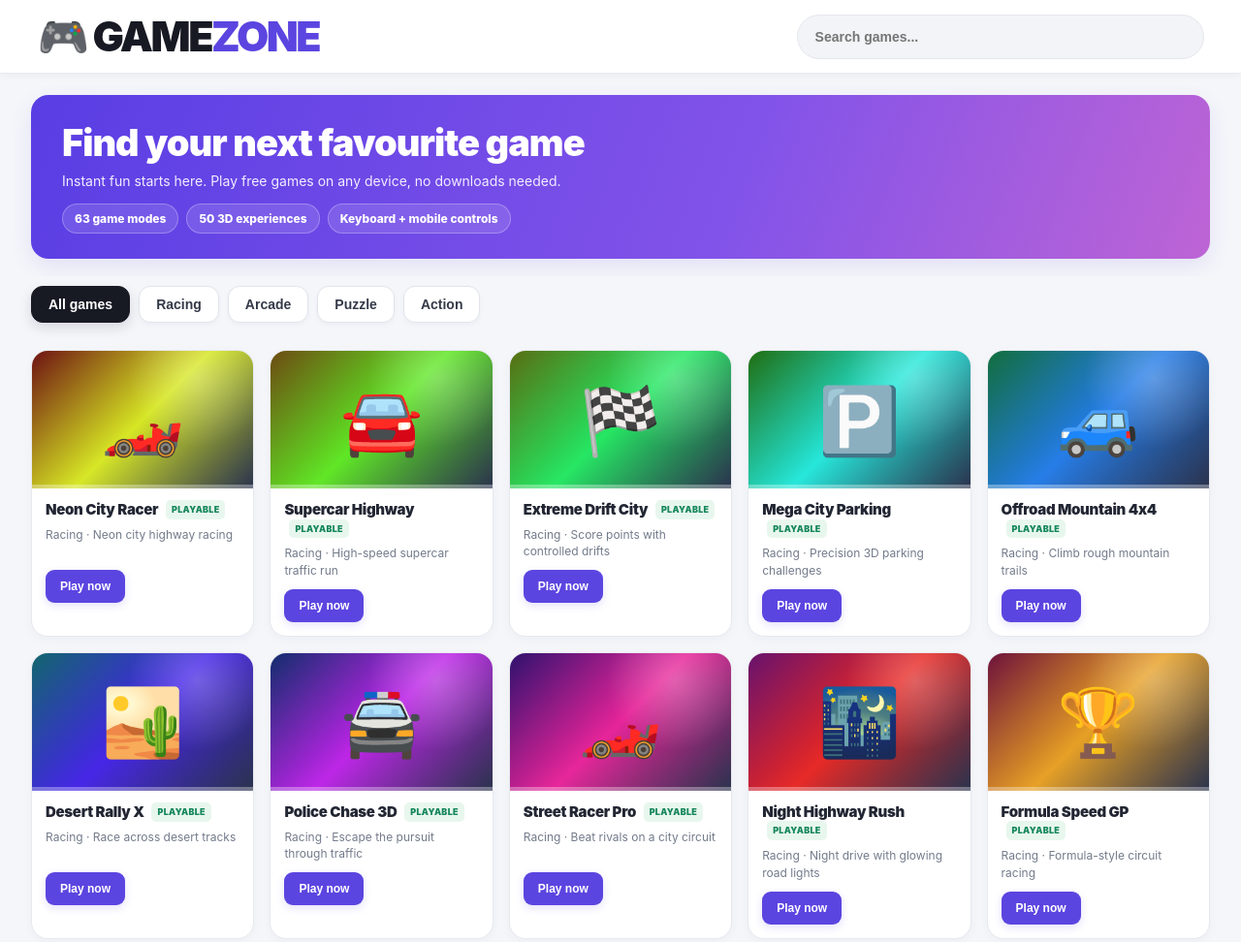
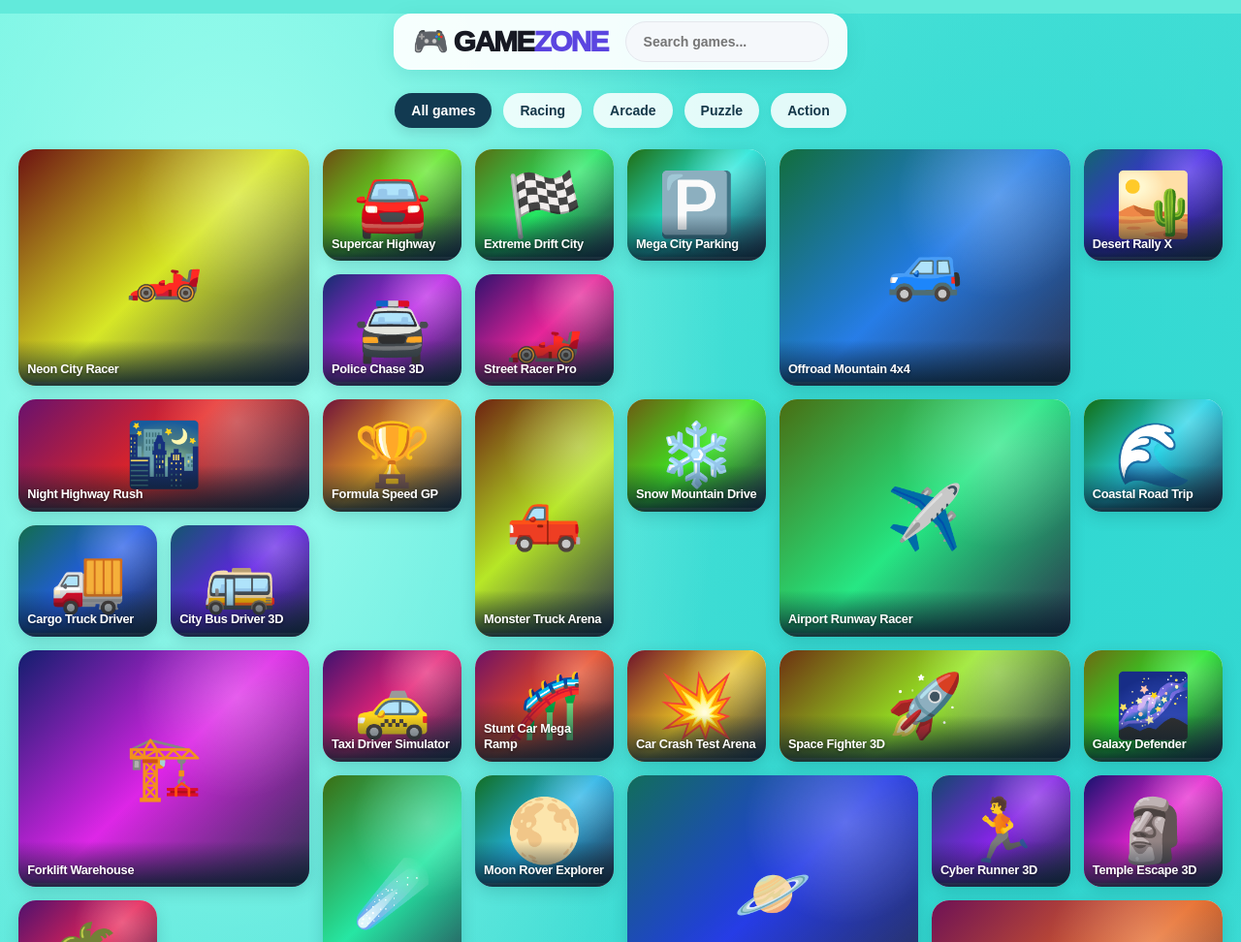
Before and after one commit to parmarhiten153-netizen/gamezone, a plain HTML site: page index.html in a window 1280 px wide. Shown: the top 972 px of the page at 97% size. Drawn offline with Linux system fonts and the light colour scheme.

Commit message:
Redesign GameZone homepage with Poki-inspired tile layout

```diff
--- a/index.html
+++ b/index.html
@@ -62,6 +62,39 @@ footer{padding:25px;background:#fff;border-top:1px solid #e8eaf0;color:#78808e;t
  .play{width:100%;padding:10px 8px}
  .box{padding:11px}
 }
+
+/* GAMEZONE HOME - Poki-inspired visual tile layout */
+:root{--bg:#62eadb;--panel:#fff;--muted:#65727a;--accent:#087fbd;--line:#d7f7f2}
+html{background:#62eadb}
+body{min-height:100vh;background:#62eadb;color:#102b3b;font-family:Arial,sans-serif;background-image:radial-gradient(ellipse at 18% 15%,#a4fff0 0,transparent 35%),radial-gradient(ellipse at 82% 22%,#30d8d2 0,transparent 38%),linear-gradient(135deg,#69f0df,#35d7d1 55%,#80f5e3)}
+header{position:sticky;top:12px;width:max-content;max-width:94%;margin:14px auto 24px;min-height:54px;padding:7px 18px;gap:18px;justify-content:center;border:1px solid #ffffffaa;border-radius:18px;background:#ffffffed;box-shadow:0 5px 20px #087e7a26}
+.logo{font-size:30px!important;letter-spacing:-1.8px!important}
+header input{width:210px;min-height:40px;background:#f5f8fb}
+main{width:min(1320px,97%);margin:0 auto 40px}
+.hero{display:none!important}
+.filters{position:relative;top:auto;justify-content:center;gap:12px;margin:0 auto 22px;padding:0;background:transparent}
+.filter{border:0;border-radius:22px;padding:10px 17px;background:#ffffffd9;color:#15384a;box-shadow:0 3px 10px #087e7a1a}
+.filter.active{background:#123a51;color:#fff}
+.games{display:grid;grid-template-columns:repeat(8,minmax(0,1fr));grid-auto-rows: minmax(105px,9vw);gap:14px}
+.game{position:relative;min-width:0;min-height:0;border:0;border-radius:18px;background:#fff;box-shadow:0 5px 16px #064d4b30;overflow:hidden;cursor:pointer;transition:transform .18s,box-shadow .18s}
+.game:hover{transform:translateY(-3px) scale(1.015);box-shadow:0 10px 22px #064d4b45}
+.art{height:100%;min-height:100%;font-size:clamp(38px,5vw,76px)!important;background:linear-gradient(135deg,#f9ca4e,#f27d62)!important}
+.game:nth-child(7n+2) .art{background:linear-gradient(135deg,#7be5e4,#3294d7)!important}
+.game:nth-child(7n+3) .art{background:linear-gradient(135deg,#ffd95a,#f4a43d)!important}
+.game:nth-child(7n+4) .art{background:linear-gradient(135deg,#b7e88a,#27b98d)!important}
+.game:nth-child(7n+5) .art{background:linear-gradient(135deg,#9aa9ff,#6654cf)!important}
+.game:nth-child(7n+6) .art{background:linear-gradient(135deg,#ffb4ce,#e45e8c)!important}
+.info{position:absolute;left:0;right:0;bottom:0;padding:22px 9px 9px;background:linear-gradient(transparent,#071c2be0);color:white}
+.info h3{margin:0;color:white;font-size:clamp(11px,1vw,14px);font-weight:900;text-shadow:0 1px 3px #0008}
+.info p,.tag,.play{display:none!important}
+.game:nth-child(12n+1){grid-column:span 2;grid-row:span 2}
+.game:nth-child(12n+5){grid-column:span 2;grid-row:span 2}
+.game:nth-child(12n+9){grid-column:span 2}
+.game:nth-child(12n+11){grid-row:span 2}
+footer{background:#ffffffb8;color:#315b62;border:0}
+@media(max-width:850px){.games{grid-template-columns:repeat(4,minmax(0,1fr));grid-auto-rows:130px;gap:10px}.game:nth-child(12n+1),.game:nth-child(12n+5){grid-column:span 2;grid-row:span 2}}
+@media(max-width:560px){header{width:94%;max-width:none;justify-content:space-between;flex-wrap:wrap}header input{width:100%}.games{grid-template-columns:repeat(3,minmax(0,1fr));grid-auto-rows:112px;gap:8px}.game:nth-child(12n+1),.game:nth-child(12n+5){grid-column:span 2;grid-row:span 2}.filters{justify-content:flex-start;overflow-x:auto}.filter{white-space:nowrap}}
+
 </style></head><body>
 <header><div class="logo">🎮 Game<span>Zone</span></div><input id="search" placeholder="Search games..."></header>
 <main><section class="hero"><h1>Find your next favourite game</h1><p>Instant fun starts here. Play free games on any device, no downloads needed.</p><div class="stats"><span class="pill">63 game modes</span><span class="pill">50 3D experiences</span><span class="pill">Keyboard + mobile controls</span></div></section>
@@ -136,7 +169,7 @@ const games=[
 ["3D City Drive","Racing","🚘","True 3D driving with traffic, a chase camera and touch controls.","drive3d"]
 ];
 const root=document.getElementById('games'),search=document.getElementById('search');let category='All';
-function render(){root.innerHTML='';games.forEach((g,i)=>{if((category!=='All'&&g[1]!==category)||!g[0].toLowerCase().includes(search.value.toLowerCase()))return;let el=document.createElement('article');el.className='game';el.innerHTML='<div class="art" style="background:linear-gradient(135deg,hsl('+(i*37%360)+' 72% 25%),hsl('+(i*37%360+65)+' 80% 52%),#111a38)!important">'+g[2]+'</div><div class="info"><h3>'+g[0]+' <span class="tag">PLAYABLE</span></h3><p>'+g[1]+' · '+g[3]+'</p><button class="play">Play now</button></div>';el.querySelector('button').onclick=()=>openGame(g[4],g[0]);root.appendChild(el)})}
+function render(){root.innerHTML='';games.forEach((g,i)=>{if((category!=='All'&&g[1]!==category)||!g[0].toLowerCase().includes(search.value.toLowerCase()))return;let el=document.createElement('article');el.className='game';el.innerHTML='<div class="art" style="background:linear-gradient(135deg,hsl('+(i*37%360)+' 72% 25%),hsl('+(i*37%360+65)+' 80% 52%),#111a38)!important">'+g[2]+'</div><div class="info"><h3>'+g[0]+' <span class="tag">PLAYABLE</span></h3><p>'+g[1]+' · '+g[3]+'</p><button class="play">Play now</button></div>';el.onclick=()=>openGame(g[4],g[0]);el.querySelector('button').onclick=(e)=>{e.stopPropagation();openGame(g[4],g[0])};root.appendChild(el)})}
 search.oninput=render;document.querySelectorAll('.filter').forEach(b=>b.onclick=()=>{document.querySelectorAll('.filter').forEach(x=>x.classList.remove('active'));b.classList.add('active');category=b.dataset.cat;render()});render();
 const modal=document.getElementById('modal'),c=document.getElementById('board'),x=c.getContext('2d'),status=document.getElementById('gameStatus'),hint=document.getElementById('hint'),controls=document.getElementById('controls');let mode='',timer=0,raf=0,keys={},state={},last=0;
 function text(t){status.textContent=t}function clear(){cancelAnimationFrame(raf);clearInterval(timer);timer=0;raf=0;keys={};controls.innerHTML=''}
```
